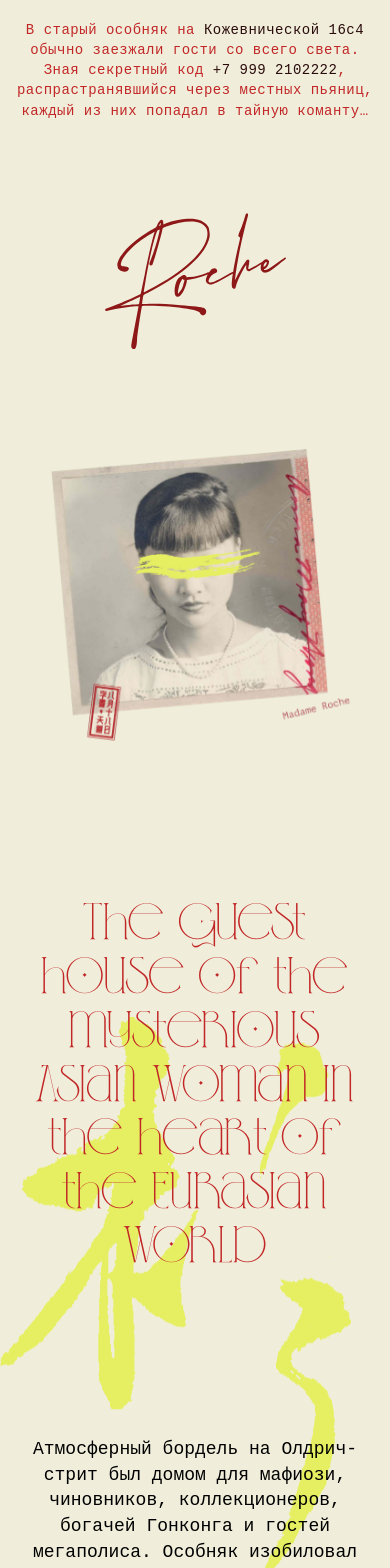
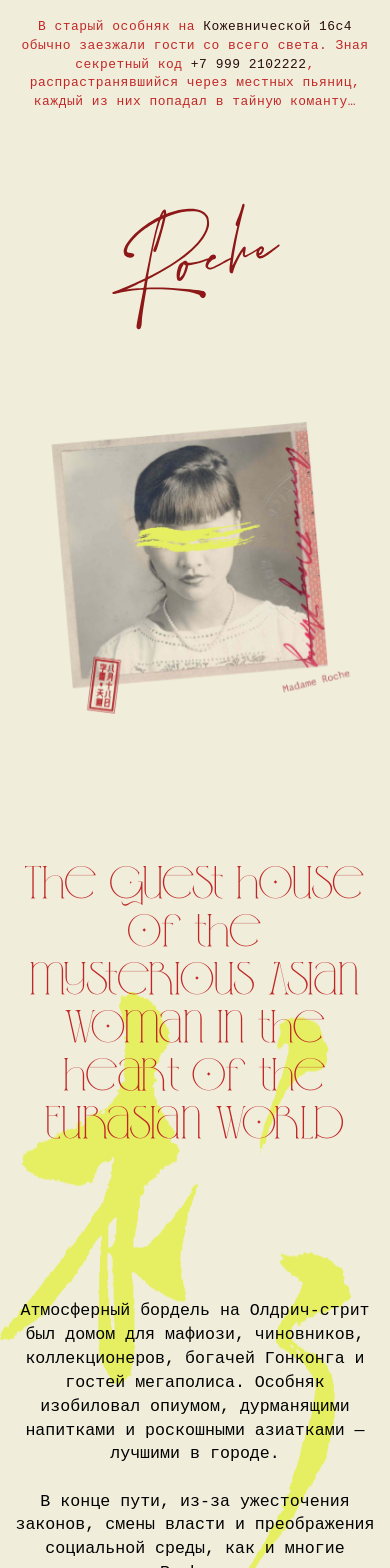
Before and after one commit to Punkimen/MadamRoche, a React (Vite) app: page / in a window 390 px wide. Shown: the top 1568 px of the page. Built offline with nearby package versions, Linux system fonts and the light colour scheme; a web font is replaced by a local one.

Commit message:
add vw font-size

```diff
--- a/src/components/TextMain/TextMain.module.scss
+++ b/src/components/TextMain/TextMain.module.scss
@@ -1,13 +1,15 @@
+@import "@/styles/variable";
+
 .text {
   text-align: center;
   margin-left: auto;
   margin-right: auto;
-  max-width: 404px;
+  max-width: toRem(404);
   width: 100%;
 
   p {
     &:not(:last-child) {
-      margin-bottom: 25px;
+      margin-bottom: toRem(25);
     }
   }
 
--- a/src/components/TitleRed/TitleRed.module.scss
+++ b/src/components/TitleRed/TitleRed.module.scss
@@ -20,7 +20,11 @@
   color: var(--color-main);
 
   @media(max-width: 768px) {
-    font-size: 10.6vw;
+    font-size: toRem(50);
+  }
+
+  @media(max-width: 568px) {
+    font-size: toRem(40);
   }
 }
 
--- a/src/index.scss
+++ b/src/index.scss
@@ -41,10 +41,22 @@ html, body {
   width: 100%;
   min-height: 100vh;
   overflow-x: hidden;
-  font-size: 18px;
+  font-size: calc((100vw * 18) / 1920);
 
   @media (min-resolution: 2dppx){
-    font-size: 18px;
+    font-size: calc((100vw * 18) / 1920);
+  }
+
+  @media only screen and (max-width: 1200px) {
+    font-size: calc((100vw * 18) / 1200);
+  }
+
+  @media only screen and (max-width: 992px) {
+    font-size: calc((100vw * 16) / 992);
+  }
+
+  @media only screen and (max-width: 768px) {
+    font-size: calc((100vw * 16) / 375);
   }
 }
 
@@ -53,6 +65,7 @@ body {
   min-width: 320px;
   min-height: 100vh;
   width: 100%;
+  font-size: 1rem;
 }
 
 .container {
```
